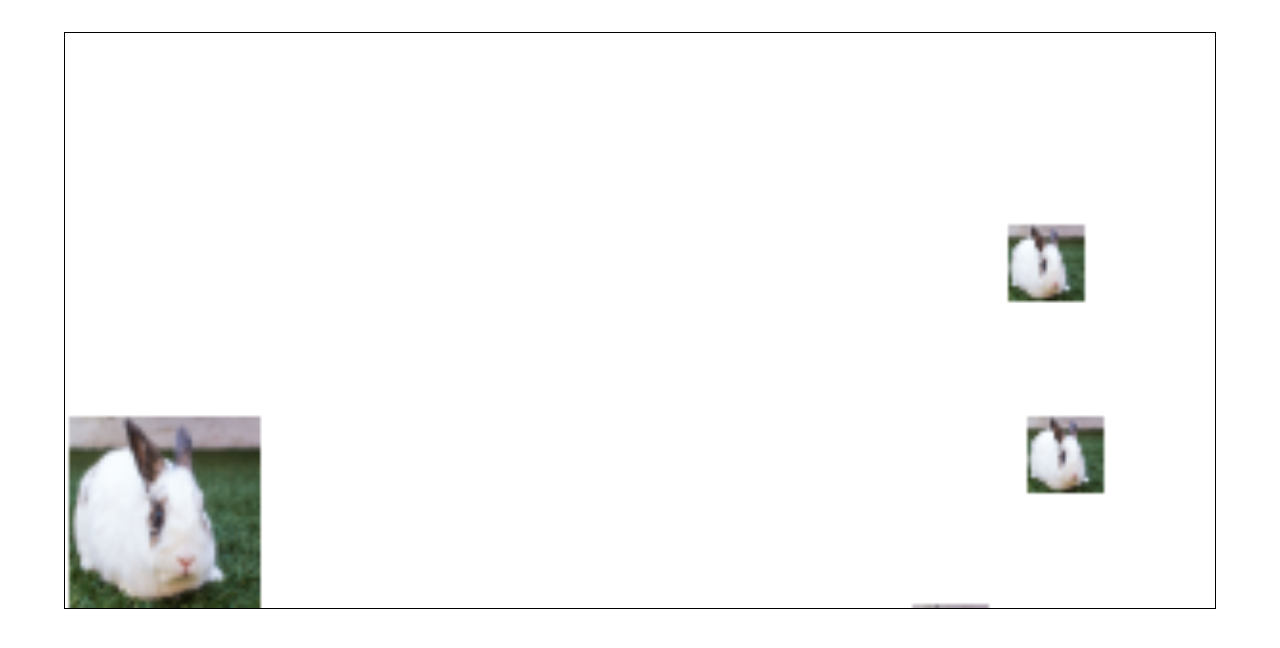
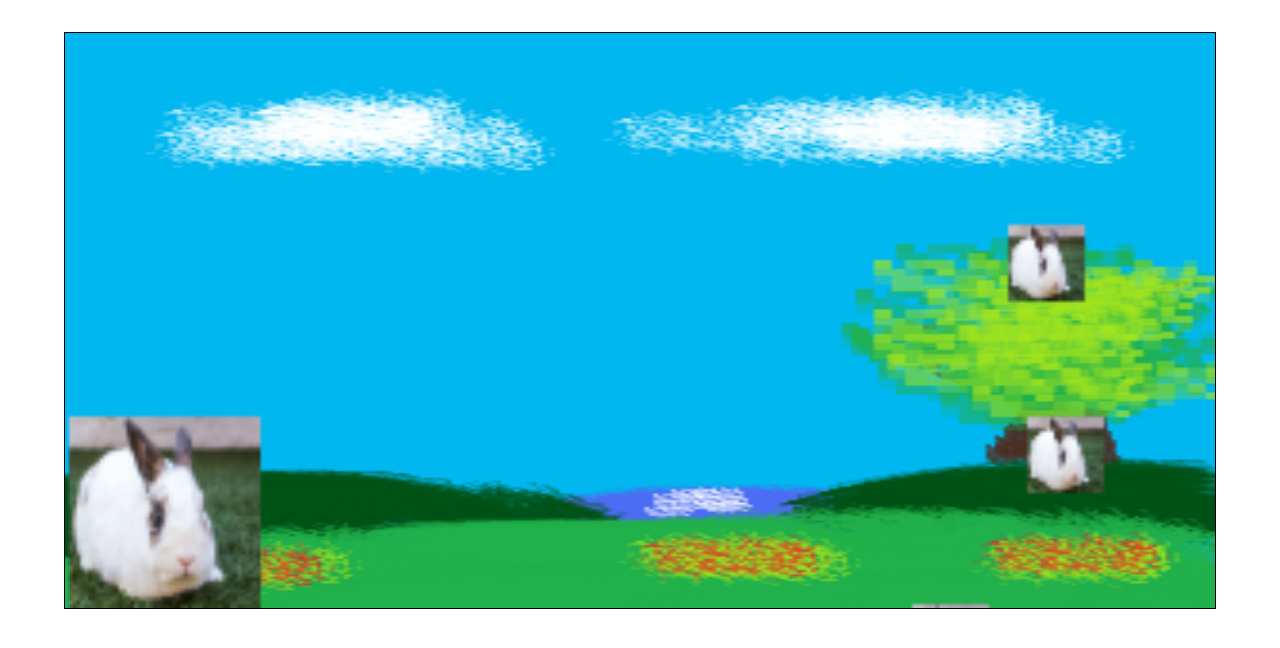
Before and after one commit to lemoland5/MalowaneDzajca, a plain HTML site: page index.html in a window 1280 px wide. Drawn offline with Linux system fonts and the light colour scheme.

Commit message:
backgrund canvasu pozdro

```diff
--- a/style.css
+++ b/style.css
@@ -6,6 +6,9 @@
 #mainCanvas{
     width: 90%;
     height: 100%;
+    background-image: url("./png/backg.png");
+    background-repeat: no-repeat;
+    background-size: 100% 100%;
 }
 body{
     padding-top: 2.5%;
```
